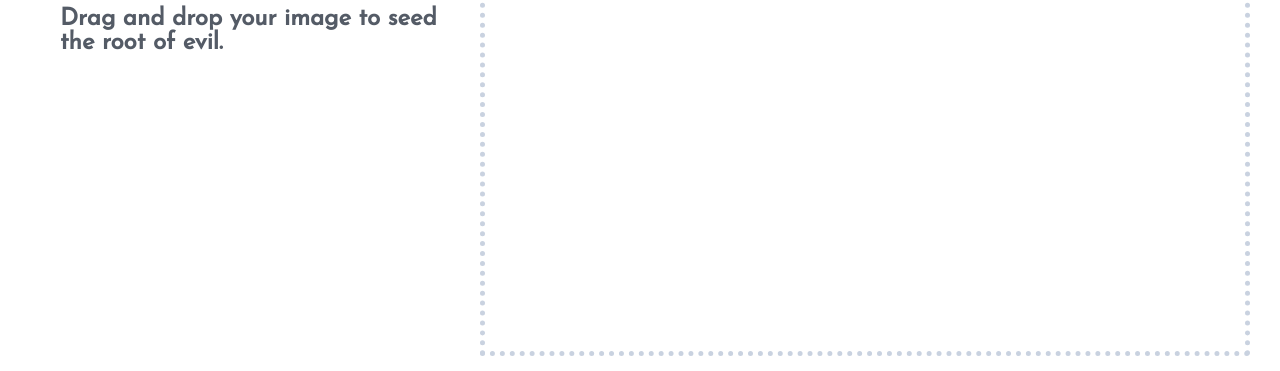
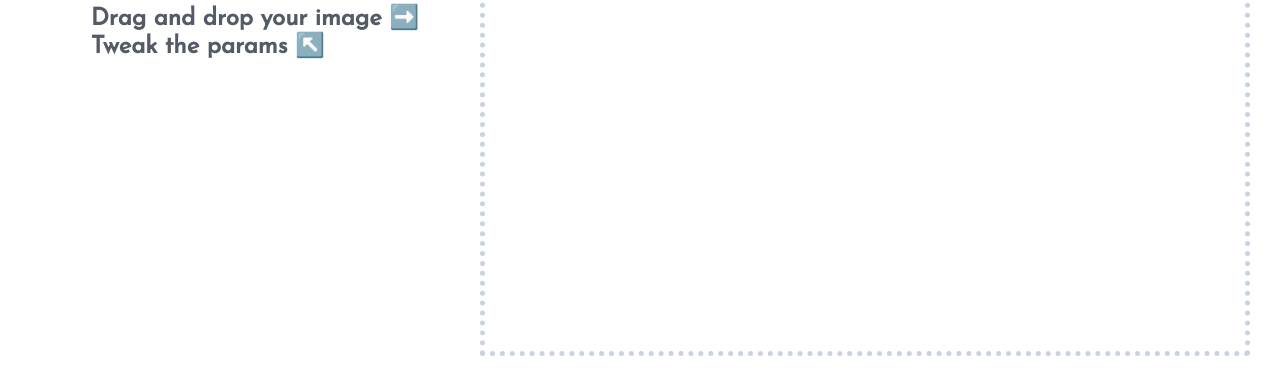
Before and after one commit to naomiHauret/patternsofevil, a website built with webpack: page src/index.html in a window 1280 px wide. Shown: the part 429-800 px from the top of the page. Built offline with nearby package versions, Linux system fonts and the light colour scheme; what dat.gui would draw is missing.

Commit message:
:rocket: deploy

```diff
--- a/src/index.html
+++ b/src/index.html
@@ -13,7 +13,7 @@
             <br/>
             <small><em>Naomi Hauret</em></small>
         </h1>
-        <h2>Drag and drop your image to seed the root of evil.</h2>
+        <h2>Drag and drop your image ➡️ <br/> Tweak the params ↖️ </h2>
     </div>
     <canvas id="drawing" width="1200" height="1200"></canvas>
     <canvas id="image" width="600" height="600"></canvas>
```
Also changed, not shown: dist/index.html, 2 other files.
